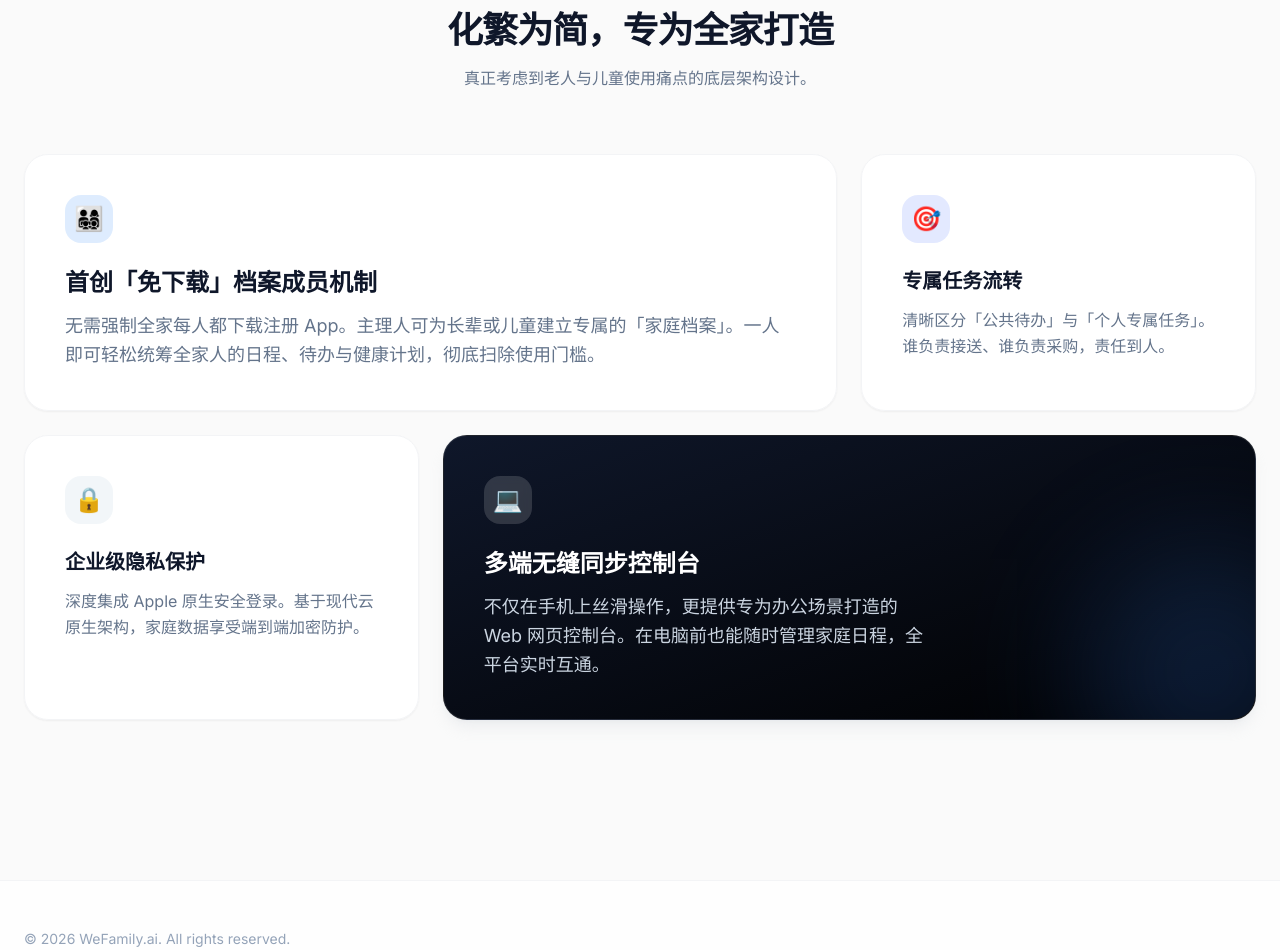
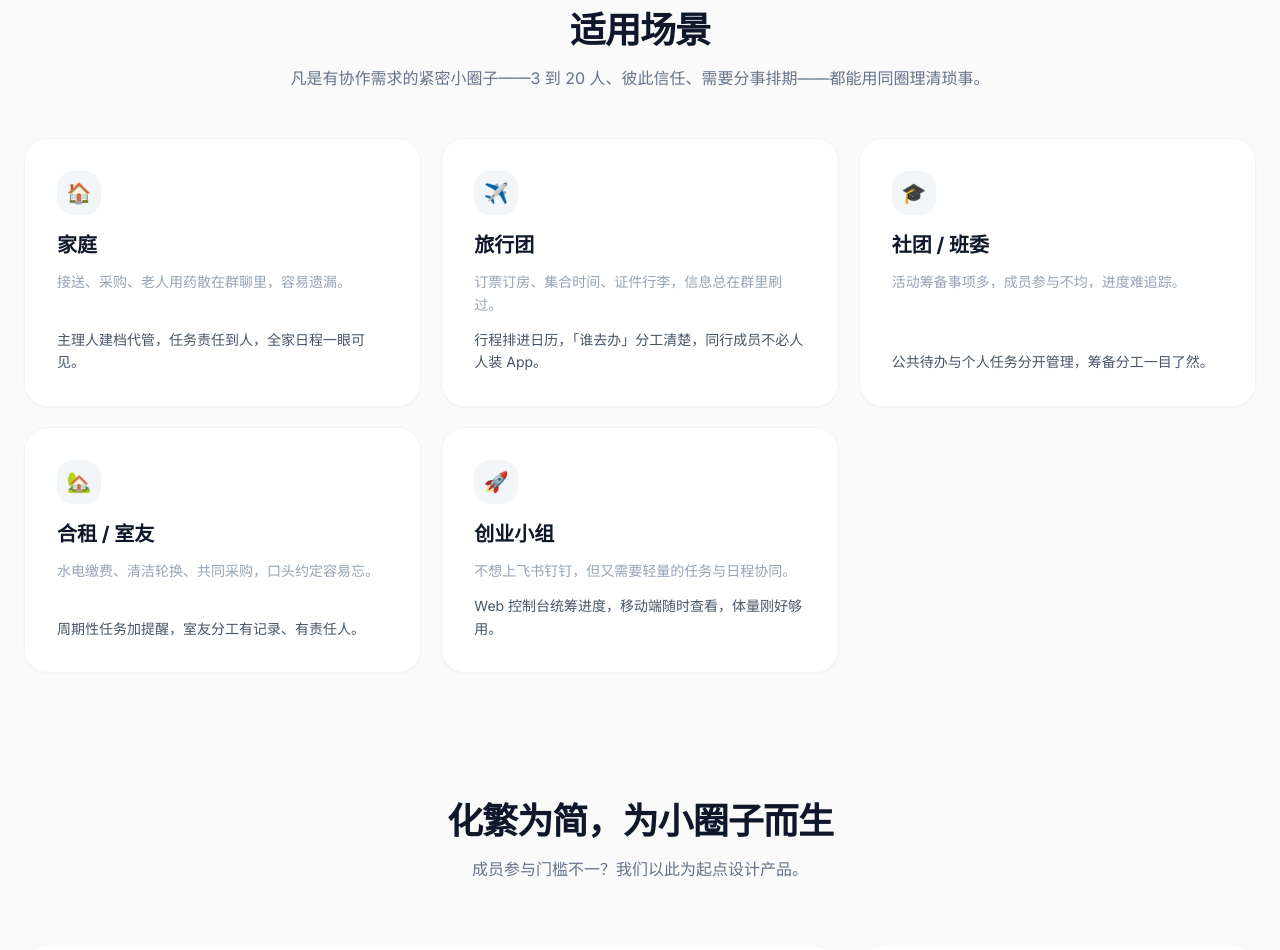
Before and after one commit to dias-smith-rock/wefamily, a Next.js app: page / in a window 1280 px wide. Shown: the part 1220-2170 px from the top of the page. Built offline with nearby package versions, Linux system fonts and the light colour scheme.

Commit message:
更改产品名称

```diff
--- a/app/console/components/calendar/calendar-modals.tsx
+++ b/app/console/components/calendar/calendar-modals.tsx
@@ -63,7 +63,7 @@ export function ReadonlyModeAlert({
         <div className="px-4 pb-3 pt-5 text-center">
           <h2 className="text-[17px] font-semibold text-gray-900">只读模式</h2>
           <p className="mt-3 text-[13px] leading-relaxed text-gray-500">
-            请使用 WeFamily iOS 客户端添加新事务。
+            请使用同圈 iOS 客户端添加新事务。
           </p>
         </div>
         <button
--- a/app/console/components/family/family-modals.tsx
+++ b/app/console/components/family/family-modals.tsx
@@ -111,7 +111,7 @@ export function HouseholdAlertModal({
         </div>
         <div className="border-t border-gray-200/80 bg-gray-50/80 px-4 py-3">
           <p className="text-center text-[12px] leading-relaxed text-gray-400">
-            如需修改家庭名称或解散家庭，请前往 WeFamily iOS 客户端。
+            如需修改家庭名称或解散家庭，请前往同圈 iOS 客户端。
           </p>
         </div>
         <button
@@ -357,7 +357,7 @@ export function ReadonlyHintAlert({
             多端安全限制
           </h2>
           <p className="mt-3 text-[13px] leading-relaxed text-gray-500">
-            请使用 WeFamily iOS App 扫描二维码或发送快捷邀请链接。
+            请使用同圈 iOS App 扫描二维码或发送快捷邀请链接。
           </p>
         </div>
         <button
--- a/app/console/components/me-view.tsx
+++ b/app/console/components/me-view.tsx
@@ -35,7 +35,7 @@ export function MeView({ user, onSignOut }: MeViewProps) {
         <div className="rounded-3xl bg-white p-5 shadow-[0_8px_30px_rgb(0,0,0,0.04)]">
           <p className="text-[15px] font-medium text-gray-900">账户与设置</p>
           <p className="mt-2 text-[13px] leading-relaxed text-gray-400">
-            完整设置请在 WeFamily iOS 应用中管理。
+            完整设置请在同圈 iOS 应用中管理。
           </p>
         </div>
       </div>
--- a/app/layout.tsx
+++ b/app/layout.tsx
@@ -1,5 +1,6 @@
 import type { Metadata } from "next";
 import { Inter } from "next/font/google";
+import { PRODUCT_NAME_EN, PRODUCT_NAME_ZH } from "@/lib/site-urls";
 import "./globals.css";
 
 const inter = Inter({
@@ -9,9 +10,9 @@ const inter = Inter({
 });
 
 export const metadata: Metadata = {
-  title: "WeFamily.ai — 下一代智能家庭中枢",
+  title: `${PRODUCT_NAME_ZH} ${PRODUCT_NAME_EN} — 小圈子轻量协作中枢`,
   description:
-    "身份档案分离、专属任务追踪、多端实时同步。重新定义家庭协作，让爱与秩序并存。",
+    "任务分工、日程同步、成员档案。适用于家庭、旅行团、社团小组等紧密小团队。轻量清晰，不需要全员下载 App。",
 };
 
 export default function RootLayout({
--- a/app/page.tsx
+++ b/app/page.tsx
@@ -5,8 +5,43 @@ import {
   COMPANY_NAME_ZH,
   CONTACT_EMAIL,
   LANDINGPAGE_CONSOLE_HREF,
+  PRODUCT_NAME_EN,
+  PRODUCT_NAME_ZH,
   WEB_CONSOLE_HREF,
 } from "@/lib/site-urls";
+
+const USE_CASES = [
+  {
+    icon: "🏠",
+    title: "家庭",
+    pain: "接送、采购、老人用药散在群聊里，容易遗漏。",
+    solution: "主理人建档代管，任务责任到人，全家日程一眼可见。",
+  },
+  {
+    icon: "✈️",
+    title: "旅行团",
+    pain: "订票订房、集合时间、证件行李，信息总在群里刷过。",
+    solution: "行程排进日历，「谁去办」分工清楚，同行成员不必人人装 App。",
+  },
+  {
+    icon: "🎓",
+    title: "社团 / 班委",
+    pain: "活动筹备事项多，成员参与不均，进度难追踪。",
+    solution: "公共待办与个人任务分开管理，筹备分工一目了然。",
+  },
+  {
+    icon: "🏡",
+    title: "合租 / 室友",
+    pain: "水电缴费、清洁轮换、共同采购，口头约定容易忘。",
+    solution: "周期性任务加提醒，室友分工有记录、有责任人。",
+  },
+  {
+    icon: "🚀",
+    title: "创业小组",
+    pain: "不想上飞书钉钉，但又需要轻量的任务与日程协同。",
+    solution: "Web 控制台统筹进度，移动端随时查看，体量刚好够用。",
+  },
+] as const;
 
 export default function Home() {
   return (
@@ -18,7 +53,8 @@ export default function Home() {
             href={LANDINGPAGE_CONSOLE_HREF}
             className="text-xl font-bold tracking-tight text-slate-900 transition-opacity hover:opacity-80"
           >
-            WeFamily<span className="text-blue-600">.ai</span>
+            {PRODUCT_NAME_ZH}
+            <span className="text-blue-600">{PRODUCT_NAME_EN}</span>
           </Link>
           <div className="flex items-center gap-4">
             <Link
@@ -41,13 +77,14 @@ export default function Home() {
         {/* 英雄首屏 (Hero Section) */}
         <section className="mx-auto max-w-5xl space-y-8 px-6 text-center">
           <h1 className="text-balance text-5xl font-extrabold leading-[1.1] tracking-tight md:text-7xl">
-            为现代家庭设计的 <br />
+            让小圈子协作， <br />
             <span className="bg-gradient-to-r from-blue-600 to-indigo-500 bg-clip-text text-transparent">
-              智能协作中枢
+              不再靠群聊硬撑
             </span>
           </h1>
           <p className="mx-auto max-w-2xl text-pretty text-lg leading-relaxed text-slate-500 md:text-xl">
-            告别群聊里的凌乱琐事。独创的家庭档案管理与专属任务流，让跨代际的家庭运转如企业般高效，却不失家的温度。
+            任务、日程、分工、成员档案——家庭、旅行团、社团小组都能用。轻量清晰，不需要全员下载
+            App。
           </p>
           <div className="flex flex-col items-center justify-center gap-4 pt-4 sm:flex-row">
             <a
@@ -73,14 +110,49 @@ export default function Home() {
           </div>
         </section>
 
+        {/* 适用场景 */}
+        <section className="mx-auto mt-32 max-w-7xl px-6">
+          <div className="mb-12 text-center">
+            <h2 className="text-3xl font-bold tracking-tight text-slate-900 md:text-4xl">
+              适用场景
+            </h2>
+            <p className="mt-4 text-slate-500">
+              凡是有协作需求的紧密小圈子——3 到 20
+              人、彼此信任、需要分事排期——都能用同圈理清琐事。
+            </p>
+          </div>
+
+          <div className="grid grid-cols-1 gap-5 sm:grid-cols-2 lg:grid-cols-3">
+            {USE_CASES.map((item) => (
+              <div
+                key={item.title}
+                className="flex flex-col rounded-3xl border border-gray-100 bg-white/90 p-8 shadow-sm backdrop-blur-sm transition hover:border-gray-200/80 hover:shadow-md"
+              >
+                <div className="mb-4 flex h-11 w-11 items-center justify-center rounded-2xl bg-slate-100/90 text-xl">
+                  {item.icon}
+                </div>
+                <h3 className="mb-3 text-xl font-bold text-slate-900">
+                  {item.title}
+                </h3>
+                <p className="mb-3 text-sm leading-relaxed text-slate-400">
+                  {item.pain}
+                </p>
+                <p className="mt-auto text-sm leading-relaxed text-slate-600">
+                  {item.solution}
+                </p>
+              </div>
+            ))}
+          </div>
+        </section>
+
         {/* 核心特性 (Bento Box) */}
         <section className="mx-auto mt-32 max-w-7xl px-6">
           <div className="mb-16 text-center">
             <h2 className="text-3xl font-bold tracking-tight text-slate-900 md:text-4xl">
-              化繁为简，专为全家打造
+              化繁为简，为小圈子而生
             </h2>
             <p className="mt-4 text-slate-500">
-              真正考虑到老人与儿童使用痛点的底层架构设计。
+              成员参与门槛不一？我们以此为起点设计产品。
             </p>
           </div>
 
@@ -88,13 +160,14 @@ export default function Home() {
             {/* 特性卡片 1 - 占满两列 */}
             <div className="rounded-3xl border border-gray-100 bg-white/90 p-10 shadow-sm backdrop-blur-sm transition hover:border-gray-200/80 hover:shadow-md md:col-span-2">
               <div className="mb-6 flex h-12 w-12 items-center justify-center rounded-2xl bg-blue-100/90 text-2xl text-blue-600 backdrop-blur-sm">
-                👨‍👩‍👧‍👦
+                👤
               </div>
               <h3 className="mb-3 text-2xl font-bold text-slate-900">
-                首创「免下载」档案成员机制
+                首创「免下载」成员档案机制
               </h3>
               <p className="text-lg leading-relaxed text-slate-500">
-                无需强制全家每人都下载注册 App。主理人可为长辈或儿童建立专属的「家庭档案」。一人即可轻松统筹全家人的日程、待办与健康计划，彻底扫除使用门槛。
+                无需强制每位成员都下载注册 App。主理人可为不参与 App
+                的人建立专属档案——长辈、儿童、临时同行者或外部协作者均可纳入。一人即可统筹全圈子的日程与待办，彻底扫除参与门槛。
               </p>
             </div>
 
@@ -107,7 +180,7 @@ export default function Home() {
                 专属任务流转
               </h3>
               <p className="leading-relaxed text-slate-500">
-                清晰区分「公共待办」与「个人专属任务」。谁负责接送、谁负责采购，责任到人。
+                清晰区分「公共待办」与「个人专属任务」。订酒店、带证件、准备物料、值班轮换——责任到人，进度可查。
               </p>
             </div>
 
@@ -120,7 +193,7 @@ export default function Home() {
                 企业级隐私保护
               </h3>
               <p className="leading-relaxed text-slate-500">
-                深度集成 Apple 原生安全登录。基于现代云原生架构，家庭数据享受端到端加密防护。
+                深度集成 Apple 原生安全登录。基于现代云原生架构，圈子数据享受端到端加密防护。
               </p>
             </div>
 
@@ -134,7 +207,8 @@ export default function Home() {
                   多端无缝同步控制台
                 </h3>
                 <p className="max-w-md text-lg leading-relaxed text-slate-300">
-                  不仅在手机上丝滑操作，更提供专为办公场景打造的 Web 网页控制台。在电脑前也能随时管理家庭日程，全平台实时互通。
+                  不仅在手机上丝滑操作，更提供 Web
+                  网页控制台。在电脑前统筹旅行行程、活动筹备或小组进度，全平台实时互通。
                 </p>
               </div>
               <div className="pointer-events-none absolute -bottom-20 -right-20 h-64 w-64 rounded-full bg-blue-500 opacity-20 blur-3xl" />
@@ -148,7 +222,7 @@ export default function Home() {
         <div className="mx-auto flex max-w-7xl flex-col items-center justify-between gap-4 px-6 md:flex-row">
           <div className="flex flex-col items-center gap-1 md:items-start">
             <p className="text-sm text-slate-400">
-              © 2026 WeFamily.ai. All rights reserved.
+              © 2026 {PRODUCT_NAME_ZH} ({PRODUCT_NAME_EN}). All rights reserved.
             </p>
             <p className="text-xs text-slate-400/70">
               {COMPANY_NAME_ZH} · {COMPANY_NAME_EN}
--- a/app/privacy/page.tsx
+++ b/app/privacy/page.tsx
@@ -1,11 +1,11 @@
 import type { Metadata } from "next";
 import Link from "next/link";
-import { LANDINGPAGE_CONSOLE_HREF } from "@/lib/site-urls";
+import { LANDINGPAGE_CONSOLE_HREF, PRODUCT_NAME_EN, PRODUCT_NAME_ZH } from "@/lib/site-urls";
 
 export const metadata: Metadata = {
-  title: "Privacy Policy — WeFamily.ai",
+  title: "Privacy Policy — WeCircle",
   description:
-    "How WeFamily.ai collects, uses, and protects your information when you use our website and mobile application.",
+    "How WeCircle collects, uses, and protects your information when you use our website and mobile application.",
 };
 
 const SUPPORT_EMAIL = "music.player.250617@gmail.com";
@@ -19,7 +19,7 @@ export default function PrivacyPage() {
           href={LANDINGPAGE_CONSOLE_HREF}
           className="inline-block text-[15px] font-medium text-[#007AFF] transition-colors hover:text-[#0066D6] hover:underline"
         >
-          WeFamily.ai
+          {PRODUCT_NAME_ZH} {PRODUCT_NAME_EN}
         </Link>
       </div>
 
@@ -35,7 +35,7 @@ export default function PrivacyPage() {
 
         <div className="space-y-10 pt-10 text-[17px] leading-[1.65] text-neutral-800">
           <p>
-            Welcome to WeFamily.ai. Your family&apos;s privacy and data security
+            Welcome to WeCircle. Your family&apos;s privacy and data security
             are our highest priorities. This Privacy Policy explains how we
             collect, use, and protect your information when you use our website
             and mobile application.
@@ -91,7 +91,7 @@ export default function PrivacyPage() {
               2. How We Use Your Information
             </h2>
             <p className="mt-4">
-              We use your data strictly to deliver the WeFamily.ai experience:
+              We use your data strictly to deliver the WeCircle experience:
             </p>
             <ul className="mt-4 list-disc space-y-3 pl-5 text-neutral-700 marker:text-neutral-400">
               <li>
--- a/app/terms/page.tsx
+++ b/app/terms/page.tsx
@@ -1,11 +1,11 @@
 import type { Metadata } from "next";
 import Link from "next/link";
-import { LANDINGPAGE_CONSOLE_HREF } from "@/lib/site-urls";
+import { LANDINGPAGE_CONSOLE_HREF, PRODUCT_NAME_EN, PRODUCT_NAME_ZH } from "@/lib/site-urls";
 
 export const metadata: Metadata = {
-  title: "Terms of Service — WeFamily.ai",
+  title: "Terms of Service — WeCircle",
   description:
-    "Terms governing your access to and use of the WeFamily.ai website and mobile application.",
+    "Terms governing your access to and use of the WeCircle website and mobile application.",
 };
 
 const SUPPORT_EMAIL = "music.player.250617@gmail.com";
@@ -19,7 +19,7 @@ export default function TermsPage() {
           href={LANDINGPAGE_CONSOLE_HREF}
           className="inline-block text-[15px] font-medium text-[#007AFF] transition-colors hover:text-[#0066D6] hover:underline"
         >
-          WeFamily.ai
+          {PRODUCT_NAME_ZH} {PRODUCT_NAME_EN}
         </Link>
       </div>
 
@@ -36,7 +36,7 @@ export default function TermsPage() {
         <div className="space-y-10 pt-10 text-[17px] leading-[1.65] text-neutral-800">
           <p>
             These Terms of Service (&quot;Terms&quot;) govern your access to and
-            use of the WeFamily.ai website and mobile application. By using our
+            use of the WeCircle website and mobile application. By using our
             service, you agree to be bound by these Terms.
           </p>
 
@@ -45,7 +45,7 @@ export default function TermsPage() {
               1. Description of Service
             </h2>
             <p className="mt-4">
-              WeFamily.ai is a family collaboration and productivity tool designed
+              WeCircle is a family collaboration and productivity tool designed
               to help households manage tasks, schedules, and member profiles. The
               service is provided &quot;as is&quot; and we reserve the right to
               modify, update, or discontinue features at our discretion.
@@ -63,7 +63,7 @@ export default function TermsPage() {
               </li>
               <li>
                 You are responsible for maintaining the security of your account
-                and any devices you use to access WeFamily.ai.
+                and any devices you use to access WeCircle.
               </li>
               <li>
                 You must promptly notify us of any unauthorized use of your
@@ -97,7 +97,7 @@ export default function TermsPage() {
             <h2 className="text-xl font-semibold tracking-tight text-neutral-950">
               4. Acceptable Use
             </h2>
-            <p className="mt-4">You agree not to use WeFamily.ai to:</p>
+            <p className="mt-4">You agree not to use WeCircle to:</p>
             <ul className="mt-4 list-disc space-y-3 pl-5 text-neutral-700 marker:text-neutral-400">
               <li>
                 Upload, post, or transmit any content that is illegal, abusive,
@@ -119,7 +119,7 @@ export default function TermsPage() {
               5. Limitation of Liability
             </h2>
             <p className="mt-4">
-              To the maximum extent permitted by law, WeFamily.ai and its
+              To the maximum extent permitted by law, WeCircle and its
               creators shall not be liable for any indirect, incidental, special,
               consequential, or punitive damages, or any loss of profits or
               revenues, whether incurred directly or indirectly, resulting from
--- a/lib/site-urls.ts
+++ b/lib/site-urls.ts
@@ -7,3 +7,7 @@ export const CONTACT_EMAIL = "music.player.250617@gmail.com";
 
 export const COMPANY_NAME_ZH = "良作國際有限公司";
 export const COMPANY_NAME_EN = "GOODCRAFT INTERNATIONAL LIMITED";
+
+/** 产品品牌 */
+export const PRODUCT_NAME_ZH = "同圈";
+export const PRODUCT_NAME_EN = "WeCircle";
```
Also changed, not shown: app/console/page.tsx (+4 -3 lines), next.config.ts (+8 -1 lines).
